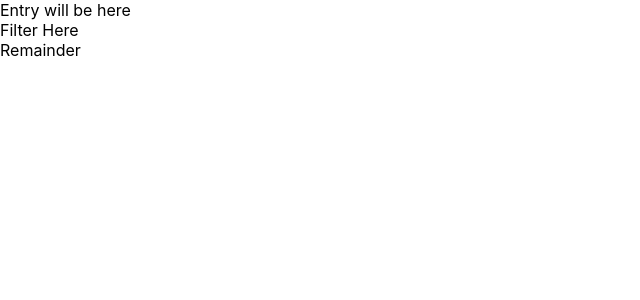
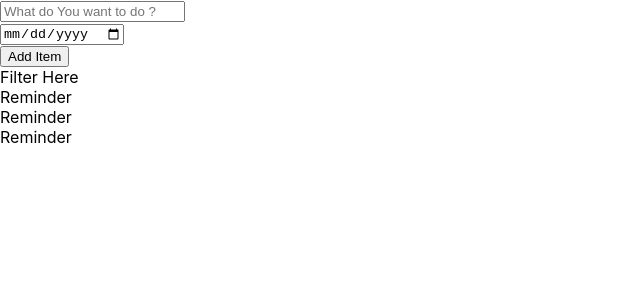
Before and after one commit to mrMohitTiwari/Reminder-App, a React (Create React App) app: page / in a window 1280 px wide. Shown: the top 300 px of the page, without its empty margins (0-640 px from the left). Built offline with nearby package versions, Linux system fonts and the light colour scheme.

Commit message:
added InputForm Component to app

```diff
--- a/src/Inputform.js
+++ b/src/Inputform.js
@@ -1,5 +1,19 @@
 function Inputform() {
-  return <div>Entry will be here</div>;
+  return (
+    <>
+      <form>
+        <input
+          id="#ReminderText"
+          type="text"
+          placeholder="What do You want to do ?"
+        />
+        <br />
+        <input type="date" id="dueDate" />
+        <br />
+        <button>Add Item</button>
+      </form>
+    </>
+  );
 }
 
 export default Inputform;
--- /dev/null
+++ b/src/Reminder.js
@@ -0,0 +1,5 @@
+function Reminder() {
+  return <div>Reminder</div>;
+}
+
+export default Reminder;
--- a/src/RemindersList.js
+++ b/src/RemindersList.js
@@ -1,5 +1,13 @@
+import Reminder from "./Reminder";
+
 function RemindersList() {
-  return <div>Remainder</div>;
+  return (
+    <>
+      <Reminder />
+      <Reminder />
+      <Reminder />
+    </>
+  );
 }
 
 export default RemindersList;
```
